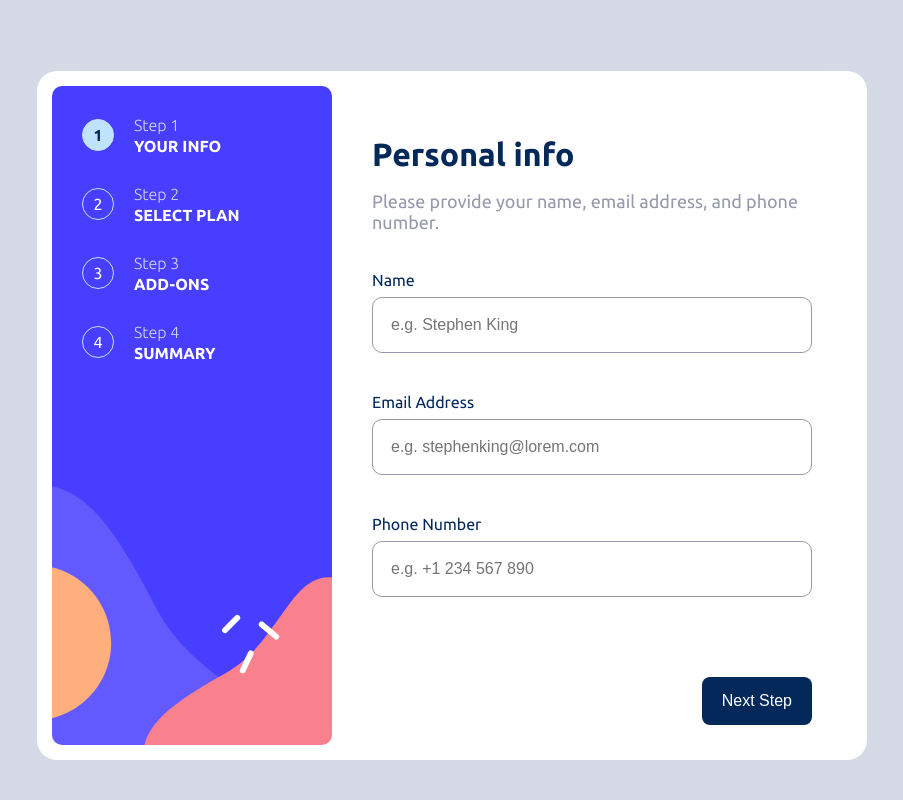
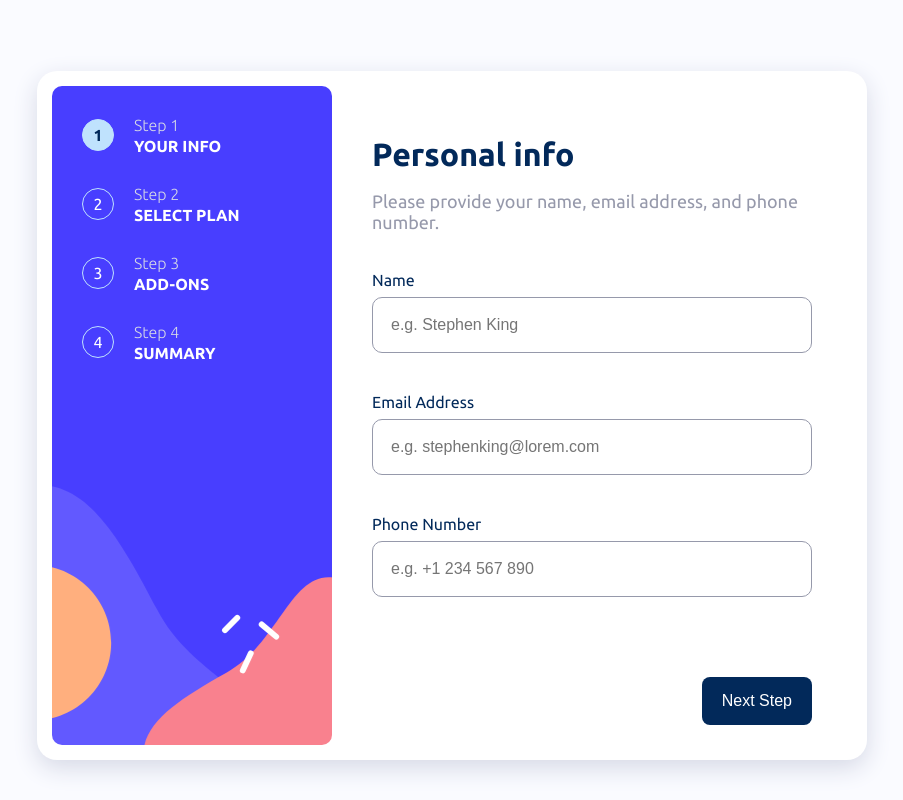
Before and after one commit to KubaBaniak/multistep-form, a React (Vite) app: page / in a window 1280 px wide. Shown: the whole page, without its empty margins (188-1091 px from the left). Built offline with nearby package versions, Linux system fonts and the light colour scheme.

Commit message:
review suggestions

```diff
--- a/src/global.ts
+++ b/src/global.ts
@@ -2,7 +2,7 @@ import { createGlobalStyle } from "styled-components";
 
 const GlobalStyles = createGlobalStyle`
 #root {
-  font-family: "Ubuntu" !important;
+  font-family: "Ubuntu";
   font-weight: 400;
   box-sizing: border-box;
 }
--- a/src/pages/MultistepForm.tsx
+++ b/src/pages/MultistepForm.tsx
@@ -22,7 +22,7 @@ const Window = styled.div`
   flex-direction: column;
   justify-content: center;
   align-items: center;
-  background-color: hsl(229, 24%, 87%);
+  background-color: hsl(231, 100%, 99%);
   box-sizing: border-box;
 `;
 
```
